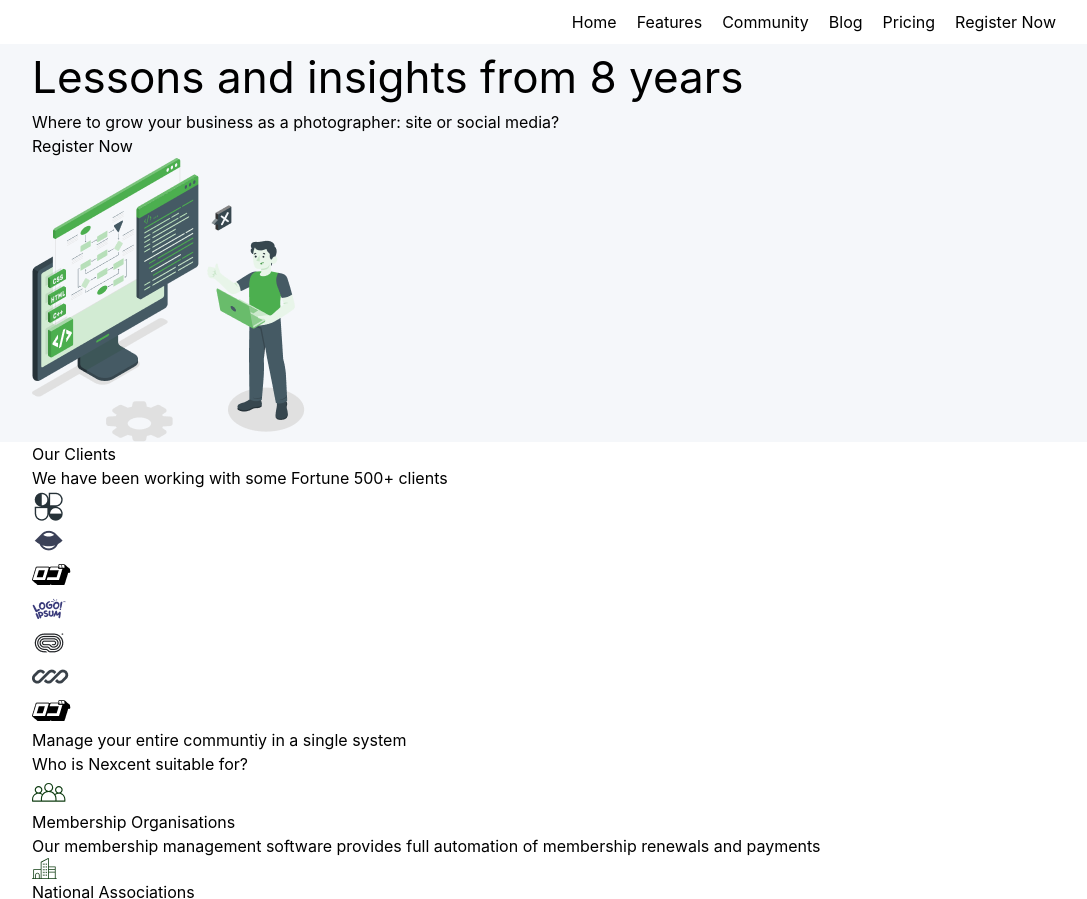
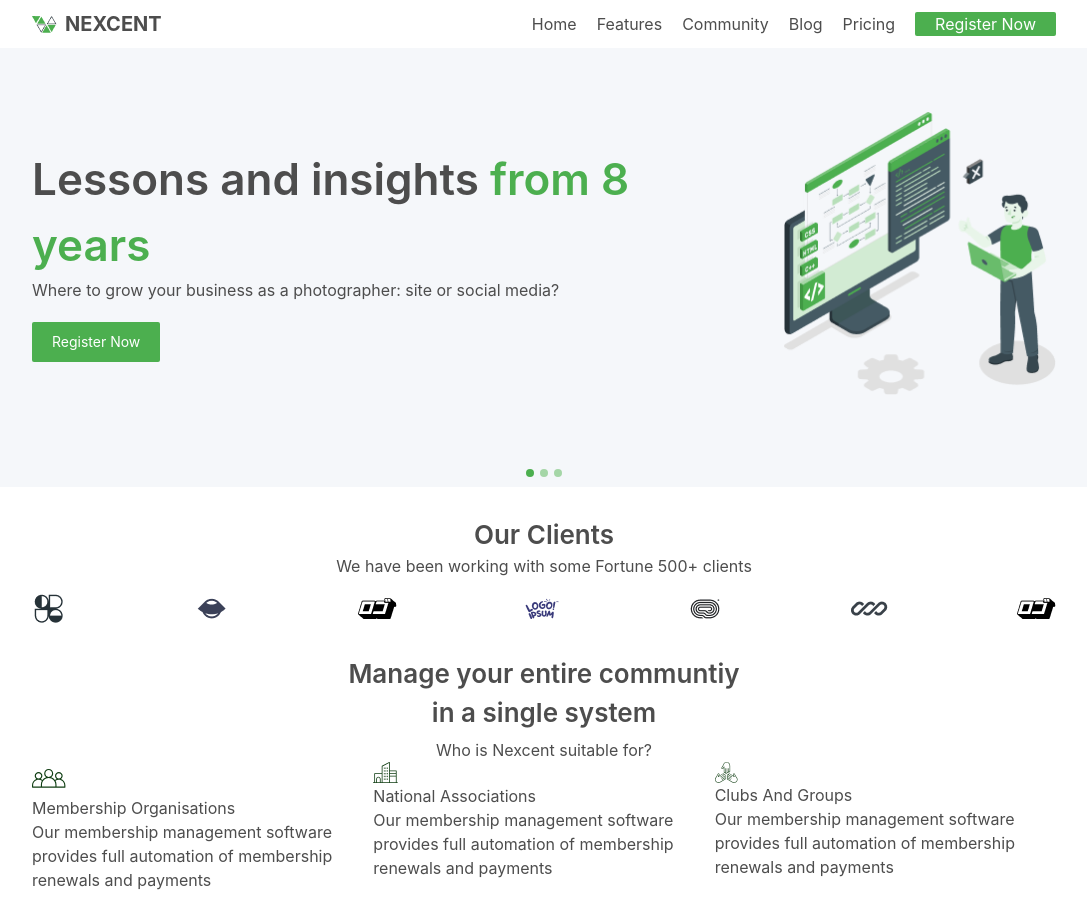
Before and after one commit to aibrahimnabil19/Christmas-Exercises-2025, a website: page nexcent.html in a window 1280 px wide. Shown: the top 899 px of the page, without its empty margins (96-1183 px from the left). Drawn offline with Linux system fonts and the light colour scheme.

Commit message:
started using tailwindcss layouts on the sections and divs

```diff
--- a/nexcent.html
+++ b/nexcent.html
@@ -11,10 +11,23 @@
     <style>
         body {
             font-family: inter, sans-serif;
+            color: #4D4D4D;
         }
 
         h1{
             font-size: 44px;
+            font-weight: 600;
+        }
+        h3{
+            font-size: 26px;
+            font-weight: 600;
+        }
+
+        a{
+            font-size: 16px;
+        }
+        p{
+            font-size: 16px;
         }
 
     </style>
@@ -22,10 +35,10 @@
 
 <body>
     <header class="max-w-5xl mx-auto flex items-center justify-between py-2.5">
-        <img src="images/nexcentLogo.png" alt="">
-        <!-- <div class="flex items-center gap-2">
-            <span class="text-xl font-bold">NEXCENT</span>
-        </div> -->
+        <div class="flex items-center gap-2">
+            <img src="images/nexcentIcon.png" alt="">
+            <a href="nexcent.html"><span class="text-xl font-bold">NEXCENT</span></a>
+        </div>
 
         <nav class="flex items-center gap-5">
             <a href="/">Home</a>
@@ -33,33 +46,39 @@
             <a href="#">Community</a>
             <a href="#">Blog</a>
             <a href="#">Pricing</a>
-            <a href="#">Register Now</a>
+            <div class="bg-[#4CAF4F] rounded-xs"><a href="#" class="px-5 py-2.5 text-white">Register Now</a></div>
         </nav>
     </header>
 
     <main >
         <!-- Hero Section -->
-        <section class="bg-[#F5F7FA]">
-            <div class="max-w-5xl mx-auto">
-                <div>
-                <h1>Lessons and insights <span>from 8 years</span></h1>
-                <p>Where to grow your business as a photographer: site or social media?</p>
-                <button>Register Now</button>
+        <section class="bg-[#F5F7FA] items-center flex flex-col">
+            <div class="max-w-5xl mx-auto flex items-center gap-[72px] py-16">
+                <div class="flex flex-col gap-5 items-start">
+                    <div>
+                        <h1>Lessons and insights <span class="text-[#4CAF4F]">from 8 years</span></h1>
+                        <p>Where to grow your business as a photographer: site or social media?</p>
+                    </div>
+                    <button class="bg-[#4CAF4F] text-white px-5 py-2.5 text-sm rounded-xs">Register Now</button>
+                </div>
+
+                <img src="images/hero-Illustration.png" alt="" class="w-[272.163px]">
             </div>
-
-            <img src="images/hero-Illustration.png" alt="">
+            <div class="flex gap-1.5 py-2.5">
+                <div class="w-2 h-2 rounded-full bg-[#4CAF4F]"></div>
+                <div class="w-2 h-2 rounded-full bg-[#A5D6A7]"></div>
+                <div class="w-2 h-2 rounded-full bg-[#A5D6A7]"></div>
             </div>
         </section>
 
         <!-- Clients Section -->
-        <section>
-            <div class="max-w-5xl mx-auto">
-                <div>
+        <section class="max-w-5xl mx-auto flex flex-col items-center py-7 gap-3.5">
+            <div class="flex flex-col items-center">
                 <h3>Our Clients</h3>
                 <p>We have been working with some Fortune 500+ clients</p>
             </div>
 
-            <div >
+            <div class="w-full flex justify-between items-center">
                 <img src="images/Logo.png" alt="">
                 <img src="images/Logo-1.png" alt="">
                 <img src="images/Logo-2.png" alt="">
@@ -68,19 +87,17 @@
                 <img src="images/Logo-5.png" alt="">
                 <img src="images/Logo-6.png" alt="">
             </div>
-            </div>
         </section>
 
         <!-- Community Section -->
-        <section>
-            <div class="max-w-5xl mx-auto">
-                <div>
+        <section class="max-w-5xl mx-auto flex flex-col items-center">
+                <div class="w-[400px] flex flex-col items-center text-center gap-1.5">
                     <h3>Manage your entire communtiy in a single system</h3>
                     <p>Who is Nexcent suitable for?</p>
                 </div>
 
                 <!-- Suitable for Nextcent -->
-                <div>
+                <div class="w-full flex justify-between">
                     <div>
                         <img src="icons/24/User Interface/users.svg" alt="">
                         <h4>Membership Organisations</h4>
@@ -102,7 +119,6 @@
                         </p>
                     </div>
                 </div>
-            </div>
         </section>
 
         <!-- Pixelgrade Section -->
```
Also changed, not shown: images/nexcentIcon.png (added), output.css.
